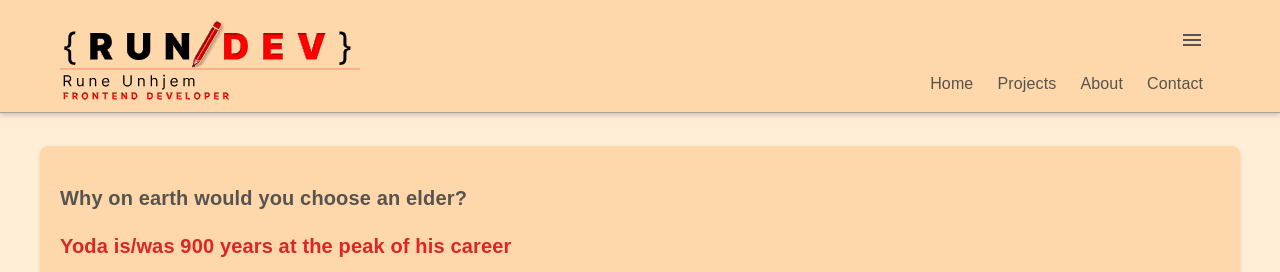
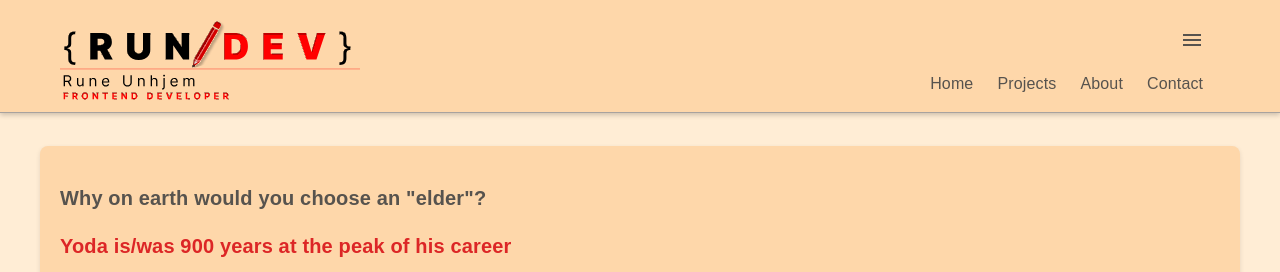
Before and after one commit to runeunhjem/portfolio-2, a React (Vite) app: page /elder in a window 1280 px wide. Shown: the top 272 px of the page. Built offline with nearby package versions, Linux system fonts and the light colour scheme; a web font is replaced by a local one.

Commit message:
Adds quotes to elder

```diff
--- a/src/pages/WhyChooseElderPage/index.jsx
+++ b/src/pages/WhyChooseElderPage/index.jsx
@@ -25,7 +25,7 @@ const WhyChooseElderPage = () => {
           fontSize: "20px",
         }}
       >
-        Why on earth would you choose an elder?
+        Why on earth would you choose an &quot;elder&quot;?
       </h2>
       <p
         style={{
```
